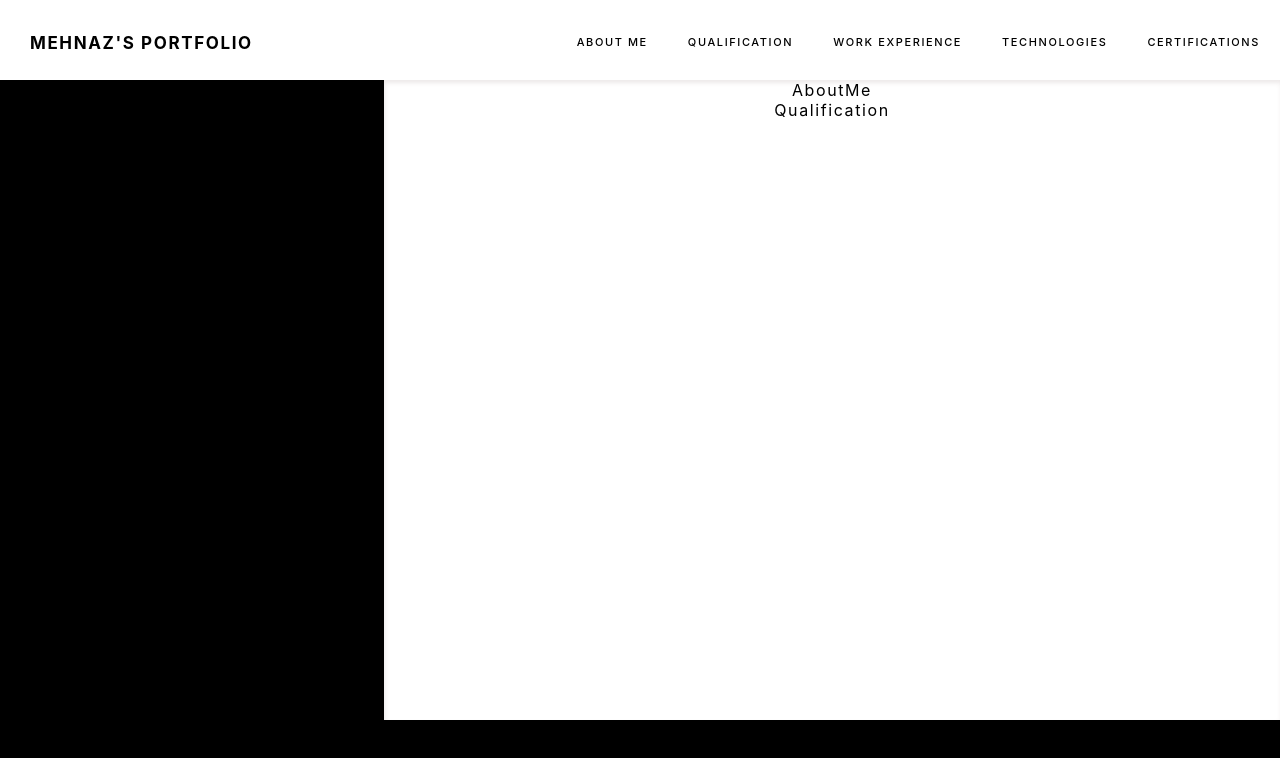
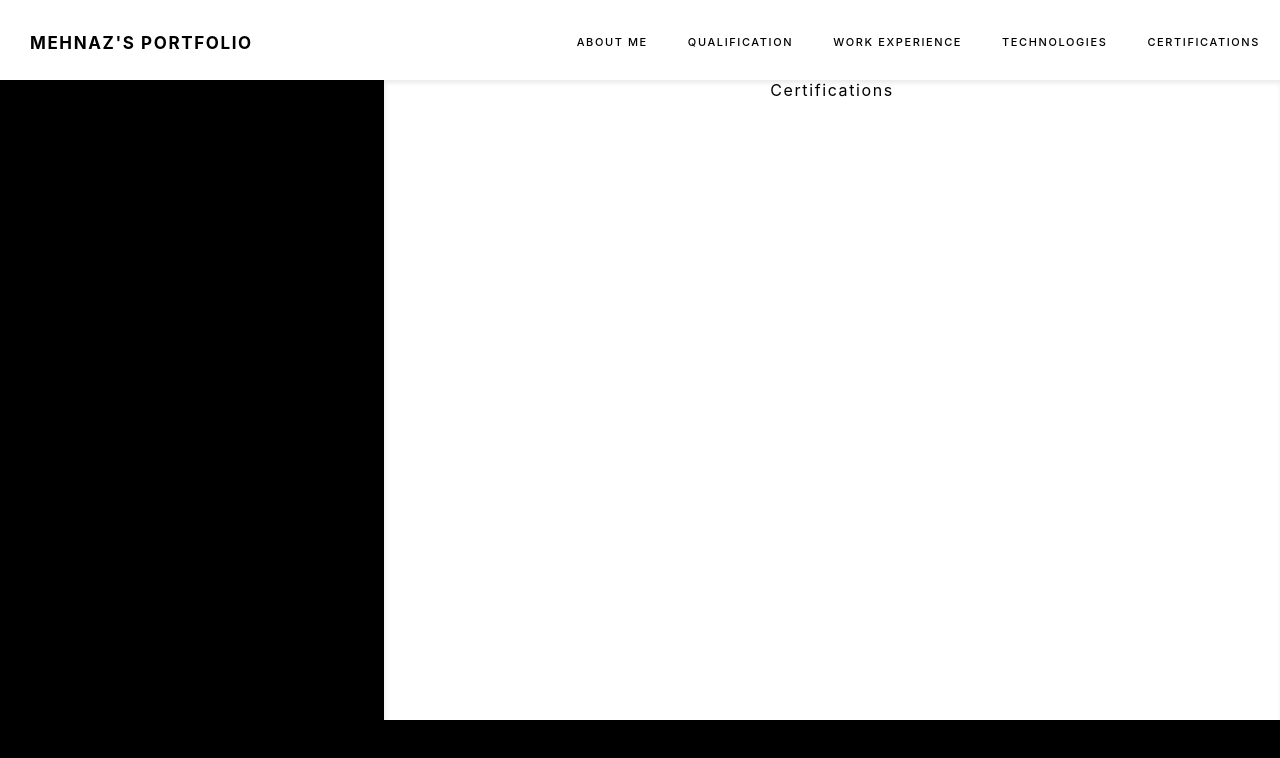
Before and after one commit to mehnazb3/just-do-it, a React (Create React App) app: page /certifications in a window 1280 px wide. Shown: the top 758 px of the page. Built offline with nearby package versions, Linux system fonts and the light colour scheme.

Commit message:
Added React router and layout for right content section.

```diff
--- a/package.json
+++ b/package.json
@@ -44,6 +44,7 @@
     ]
   },
   "devDependencies": {
+    "@types/react-router-dom": "^5.1.7",
     "@types/styled-components": "^5.1.7",
     "@typescript-eslint/eslint-plugin": "^4.15.2",
     "@typescript-eslint/parser": "^4.15.2",
--- a/src/App.tsx
+++ b/src/App.tsx
@@ -2,20 +2,23 @@ import React from "react";
 import logo from "./logo.svg";
 import "./App.css";
 import Layout from "./components/Layout";
+import { BrowserRouter as Router } from "react-router-dom";
 
 function App() {
   return (
-    <div className="App">
-      <Layout />
-      {/* Important */}
-      {/* <Layout>
+    <Router>
+      <div className="App">
+        <Layout />
+        {/* Important */}
+        {/* <Layout>
         <TopNavigation></TopNavigation>
         <ContentSection>
           <ContentColLeft></ContentColLeft>
           <ContentColRight></ContentColRight>
         </ContentSection>
       </Layout> */}
-    </div>
+      </div>
+    </Router>
   );
 }
 
--- /dev/null
+++ b/src/components/Certifications/index.tsx
@@ -0,0 +1,7 @@
+import React, { FC } from "react";
+
+const Certifications: FC = () => {
+  return <div>Certifications</div>;
+};
+
+export default Certifications;
--- /dev/null
+++ b/src/components/Certifications/styles/index.ts
@@ -0,0 +1,3 @@
+import styled from "styled-components";
+
+export const CertificationsWrapper = styled.div``;
--- a/src/components/ContentSection/ContentColRight/index.tsx
+++ b/src/components/ContentSection/ContentColRight/index.tsx
@@ -2,20 +2,21 @@ import React, { FC } from "react";
 import { ContentColRightWrapper } from "./styles";
 import AboutMe from "../../AboutMe";
 import Qualification from "../../Qualification";
-import {
-  BrowserRouter as Router,
-  Switch,
-  Route,
-  Link,
-  useRouteMatch,
-  useParams
-} from "react-router-dom";
+import WorkExperience from "../../WorkExperience";
+import Technologies from "../../Technologies";
+import Certifications from "../../Certifications";
+import { Switch, Route } from "react-router-dom";
 
 const ContentColRight: FC = () => {
   return (
     <ContentColRightWrapper>
-      <AboutMe />
-      <Qualification />
+      <Switch>
+        <Route async path="/aboutme" component={AboutMe} />
+        <Route async path="/qualification" component={Qualification} />
+        <Route async path="/workexperience" component={WorkExperience} />
+        <Route async path="/technologies" component={Technologies} />
+        <Route async path="/certifications" component={Certifications} />
+      </Switch>
     </ContentColRightWrapper>
   );
 };
--- /dev/null
+++ b/src/components/Technologies/index.tsx
@@ -0,0 +1,7 @@
+import React, { FC } from "react";
+
+const Technologies: FC = () => {
+  return <div>Technologies</div>;
+};
+
+export default Technologies;
--- /dev/null
+++ b/src/components/Technologies/styles/index.ts
@@ -0,0 +1,5 @@
+import styled from "styled-components";
+
+export const TechnologiesWrapper = styled.div`
+  color: black;
+`;
--- a/src/components/TopNavigation/index.tsx
+++ b/src/components/TopNavigation/index.tsx
@@ -10,19 +10,19 @@ const TopNavigation: FC = () => {
         </HeaderCol>
         <HeaderCol>
           <Col>
-            <a href="#aboutme">About Me</a>
+            <a href="/aboutme">About Me</a>
           </Col>
           <Col>
-            <a href="#qualification">Qualification</a>
+            <a href="/qualification">Qualification</a>
           </Col>
           <Col>
-            <a href="#workexperience">Work Experience</a>
+            <a href="/workexperience">Work Experience</a>
           </Col>
           <Col>
-            <a href="#technologies">Technologies</a>
+            <a href="/technologies">Technologies</a>
           </Col>
           <Col>
-            <a href="#certifications">Certifications</a>
+            <a href="/certifications">Certifications</a>
           </Col>
         </HeaderCol>
       </HeaderWrapper>
--- /dev/null
+++ b/src/components/WorkExperience/index.tsx
@@ -0,0 +1,7 @@
+import React, { FC } from "react";
+
+const WorkExperience: FC = () => {
+  return <div>WorkExperience</div>;
+};
+
+export default WorkExperience;
--- /dev/null
+++ b/src/components/WorkExperience/styles/index.ts
@@ -0,0 +1,5 @@
+import styled from "styled-components";
+
+export const WorkExperienceWrapper = styled.div`
+  color: black;
+`;
```
Also changed, not shown: 2 other files (tests, documents, lock files or other folders).
